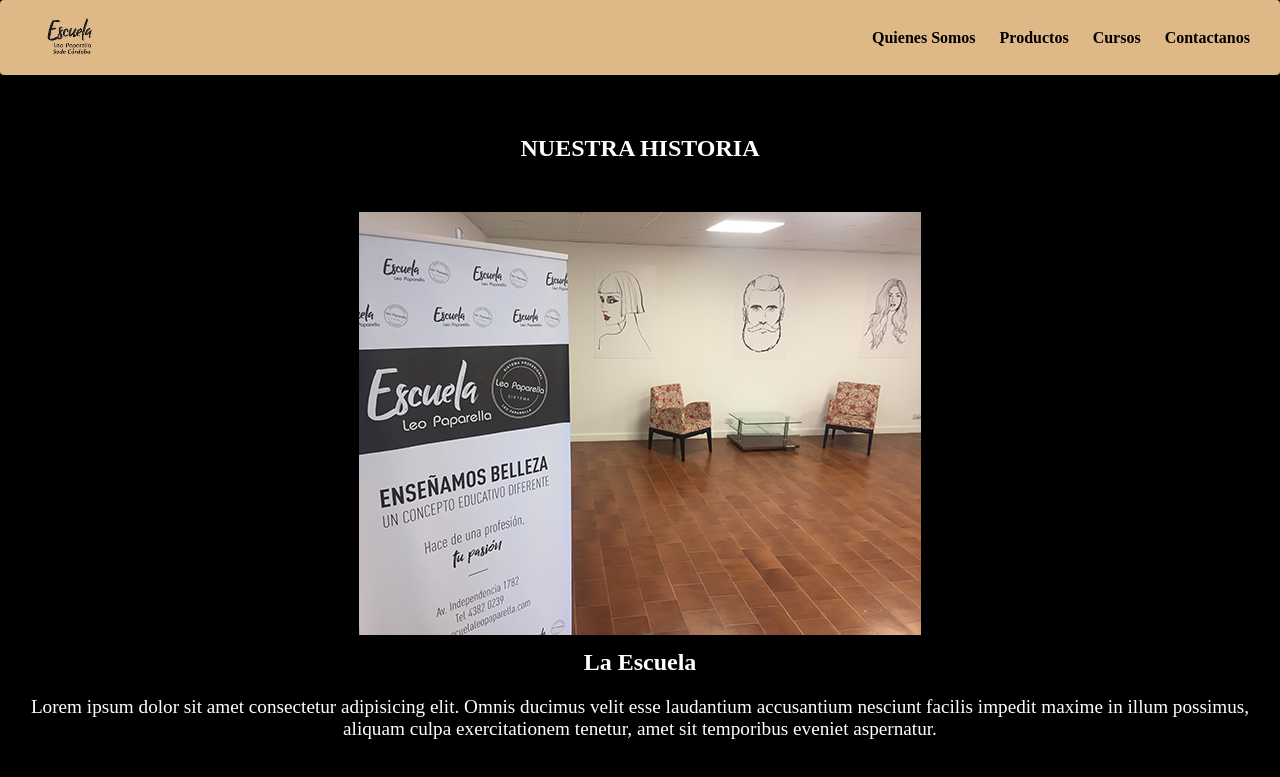
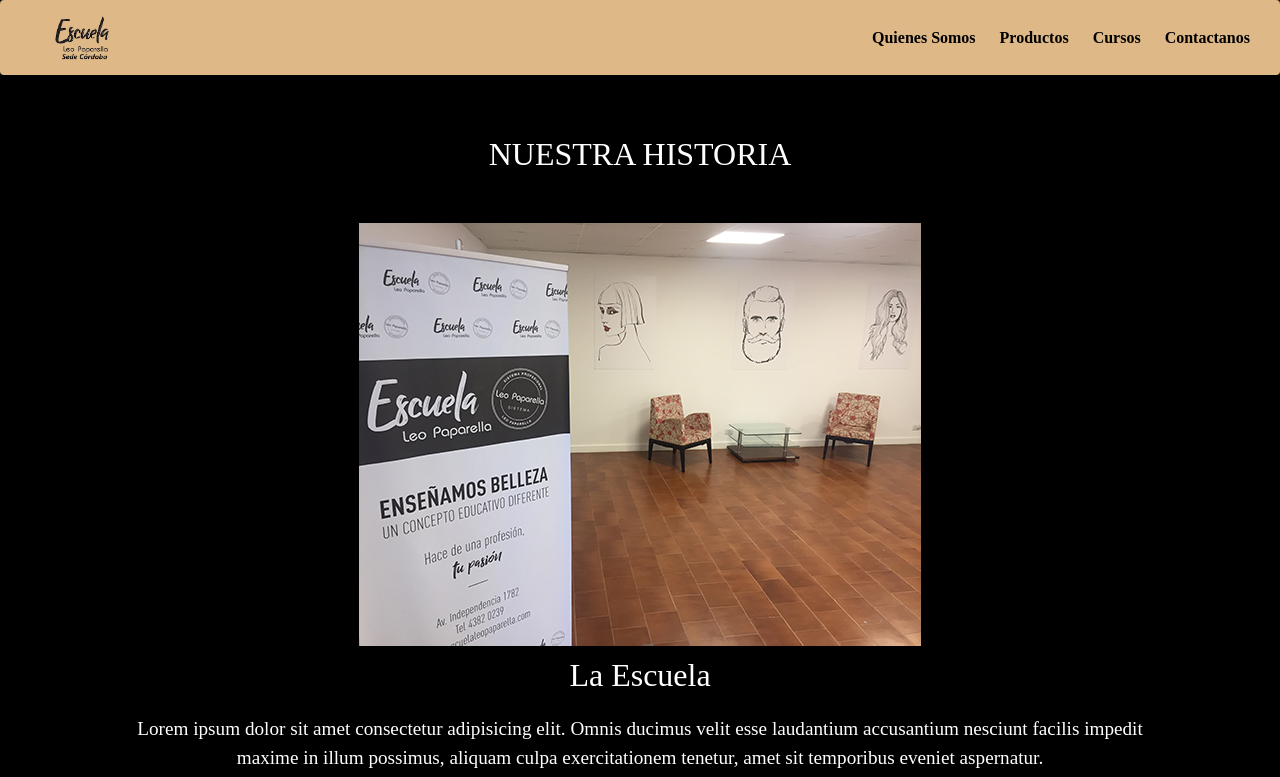
Before and after one commit to piccionipedro/EscuelaLeoPaparella, a plain HTML site: page html/about.html in a window 1280 px wide. Shown: the top 777 px of the page. Drawn offline with nearby package versions, Linux system fonts and the light colour scheme.

Commit message:
UltimosCambios

```diff
--- a/CSS/estilos.css
+++ b/CSS/estilos.css
@@ -30,7 +30,7 @@
     padding: 10px;
 }
 a div img{
-    height: 80px;
+    height: 6em;
 }
 /* end header */
 
--- a/html/about.html
+++ b/html/about.html
@@ -5,7 +5,9 @@
     <meta http-equiv="X-UA-Compatible" content="IE=edge">
     <meta name="viewport" content="width=device-width, initial-scale=1.0">
     <link rel="shortcut icon" href="../IMG/Logo.png" type="image/x-icon">
+    <link rel="stylesheet" href="../CSS/bootstrap.css">
     <link rel="stylesheet" href="../CSS/estilos.css">
+
     <title>Quienes somos</title>
 </head>
 <body class="grid-container">
@@ -27,7 +29,7 @@
     <main class="container">
         <section class="top__cards">
             <h2 class="historia">NUESTRA HISTORIA</h2>
-            <img class="card" src="../IMG/Escuela.png" alt="escuela">
+            <img class="card-escuela" src="../IMG/Escuela.png" alt="escuela">
             <h2 class="escuela">La Escuela</h2>
             <p class="parrafo"> Lorem ipsum dolor sit amet consectetur adipisicing elit. Omnis ducimus velit esse laudantium accusantium nesciunt facilis impedit maxime in illum possimus, aliquam culpa exercitationem tenetur, amet sit temporibus eveniet aspernatur.</p>
         </section>
```
